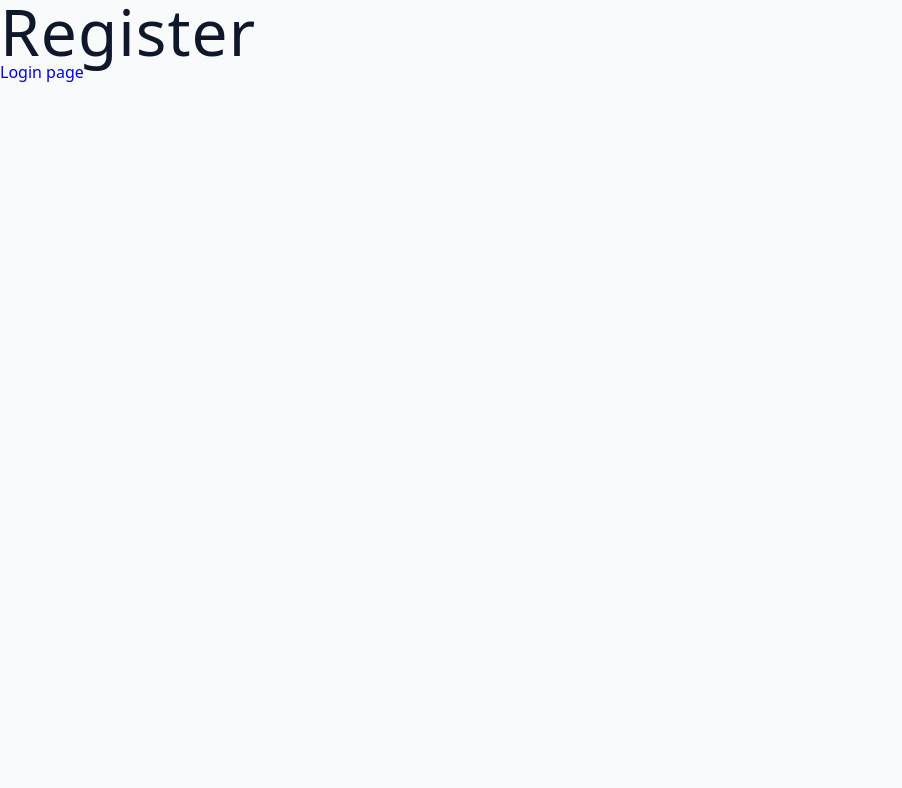
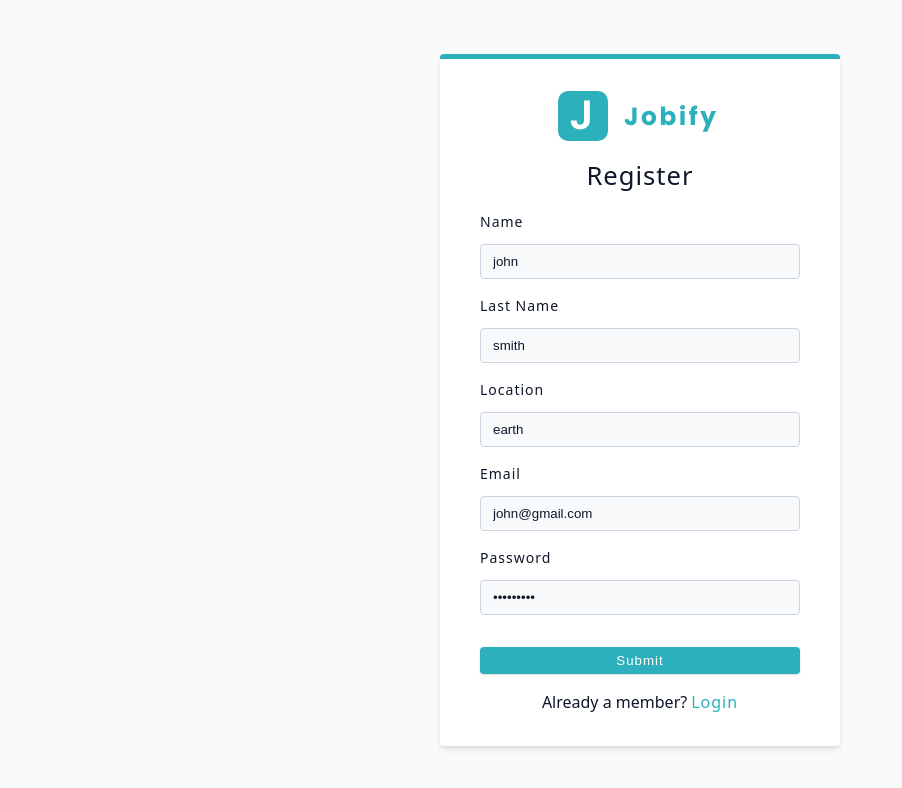
Before and after one commit to I-A11/Jobify-vite, a React (Vite) app: page /register in a window 1280 px wide. Shown: the top 788 px of the page, without its empty margins (0-902 px from the left). Built offline with nearby package versions, Linux system fonts and the light colour scheme.

Commit message:
Create register page.

```diff
--- /dev/null
+++ b/src/component/FormRow.jsx
@@ -0,0 +1,19 @@
+const FormRow = ({ type, name, labelText, defaultValue }) => {
+  return (
+    <div>
+      <div className="form-row">
+        <label htmlFor={name} className="form-label">
+          {labelText || name}
+        </label>
+        <input
+          type={type}
+          id={name}
+          name={name}
+          className="form-input"
+          defaultValue={defaultValue || ""}
+        />
+      </div>
+    </div>
+  );
+};
+export default FormRow;
--- a/src/component/index.js
+++ b/src/component/index.js
@@ -1 +1,2 @@
 export { default as Logo } from "./Logo";
+export { default as FormRow } from "./FormRow";
--- a/src/pages/Register.jsx
+++ b/src/pages/Register.jsx
@@ -1,11 +1,35 @@
 import { Link } from "react-router-dom";
+import Wrapper from "../assets/wrappers/RegisterAndLoginPage";
+import Logo from "../component/Logo";
+import { FormRow } from "../component";
 
 const Register = () => {
   return (
-    <>
-      <h1>Register</h1>
-      <Link to="/login">Login page</Link>
-    </>
+    <Wrapper>
+      <form className="form">
+        <Logo />
+        <h4>Register</h4>
+        <FormRow type="text" name="name" defaultValue="john" />
+        <FormRow
+          type="text"
+          name="lastName"
+          labelText="last name"
+          defaultValue="smith"
+        />
+        <FormRow type="text" name="location" defaultValue="earth" />
+        <FormRow type="email" name="email" defaultValue="john@gmail.com" />
+        <FormRow type="password" name="password" defaultValue="secret123" />
+        <button type="submit" className="btn btn-block">
+          submit
+        </button>
+        <p>
+          Already a member?
+          <Link to="/login" className="member-btn">
+            Login
+          </Link>
+        </p>
+      </form>
+    </Wrapper>
   );
 };
 export default Register;
```
